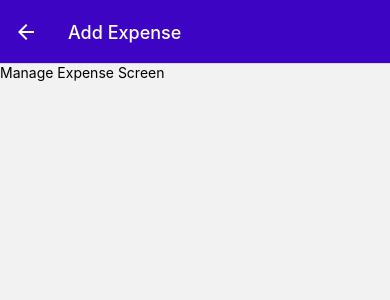
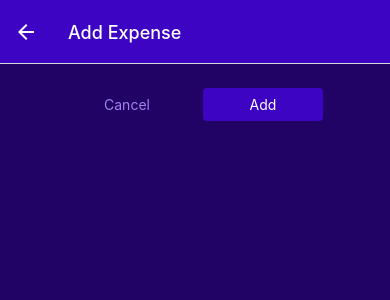
Before and after one commit to ratheeshcn/expense-tracker, a React Native app: screen /ManageExpense in a window 390 px wide. Shown: the top 300 px of the page. Built offline with nearby package versions, Linux system fonts and the light colour scheme.

Commit message:
added manage expenses buttons

```diff
--- /dev/null
+++ b/components/ui/Button.js
@@ -0,0 +1,44 @@
+import { Pressable, View, Text, StyleSheet } from "react-native";
+import { GlobalStyles } from "../../constants/styles";
+
+function Button({ children, onPress, mode, style }) {
+  return (
+    <View style={style}>
+      <Pressable
+        onPress={onPress}
+        style={({ pressed }) => pressed && styles.pressed}
+      >
+        <View style={[styles.button, mode === "flat" && styles.flat]}>
+          <Text style={[styles.buttonText, mode === "flat" && styles.flatText]}>
+            {children}
+          </Text>
+        </View>
+      </Pressable>
+    </View>
+  );
+}
+
+export default Button;
+
+const styles = StyleSheet.create({
+  button: {
+    borderRadius: 4,
+    padding: 8,
+    backgroundColor: GlobalStyles.Colors.primary500,
+  },
+  flat: {
+    backgroundColor: "transparent",
+  },
+  buttonText: {
+    color: "white",
+    textAlign: "center",
+  },
+  flatText: {
+    color: GlobalStyles.Colors.primary200,
+  },
+  pressed: {
+    opacity: 0.75,
+    backgroundColor: GlobalStyles.Colors.primary100,
+    borderRadius: 4,
+  },
+});
--- a/screens/ManageExpense.js
+++ b/screens/ManageExpense.js
@@ -1,5 +1,10 @@
-import { Text } from "react-native";
+import { Text, View, StyleSheet } from "react-native";
 import { useLayoutEffect } from "react";
+import IconButton from "../components/ui/IconButton";
+import { Colors } from "react-native/Libraries/NewAppScreen";
+import { GlobalStyles } from "../constants/styles";
+import Button from "../components/ui/Button";
+import { StackRouter } from "@react-navigation/native";
 
 function ManageExpense({ route, navigation }) {
   const editedExpenseId = route.params?.expenseId;
@@ -10,7 +15,63 @@
     });
   }, [navigation.isEditing]);
 
-  return <Text>Manage Expense Screen</Text>;
+  function deleteExpenseHandler() {
+    navigation.goBack();
+  }
+  function confirmHandler() {
+    navigation.goBack();
+  }
+
+  function cancelHandler() {
+    navigation.goBack();
+  }
+
+  return (
+    <View style={styles.container}>
+      <View style={styles.buttons}>
+        <Button style={styles.button} mode="flat" onPress={cancelHandler}>
+          Cancel
+        </Button>
+        <Button style={styles.button} onPress={confirmHandler}>
+          {isEditing ? "Update" : "Add"}
+        </Button>
+      </View>
+      {isEditing && (
+        <View style={styles.deleteContainer}>
+          <IconButton
+            icon="trash"
+            color={GlobalStyles.Colors.error500}
+            size={36}
+            onPress={deleteExpenseHandler}
+          />
+        </View>
+      )}
+    </View>
+  );
 }
 
 export default ManageExpense;
+
+const styles = StyleSheet.create({
+  container: {
+    flex: 1,
+    padding: 24,
+    backgroundColor: GlobalStyles.Colors.primary800,
+  },
+  button: {
+    minWidth: 120,
+    marginHorizontal: 8,
+  },
+  deleteContainer: {
+    marginTop: 16,
+    paddingTop: 8,
+    borderTopWidth: 2,
+    borderTopColor: GlobalStyles.Colors.primary200,
+    alignItems: "center",
+  },
+  buttons: {
+    flexDirection: "row",
+    justifyContent: "center",
+    alignItems: "center",
+  },
+});
```
